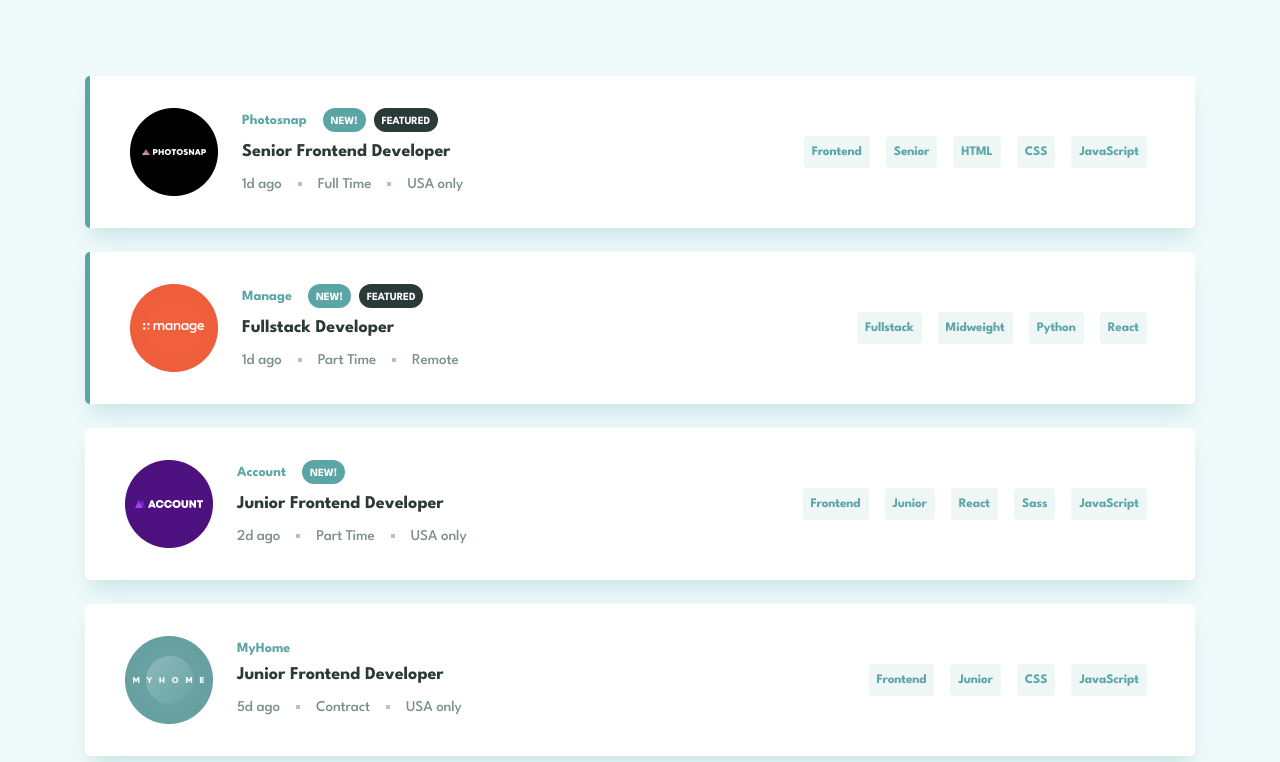
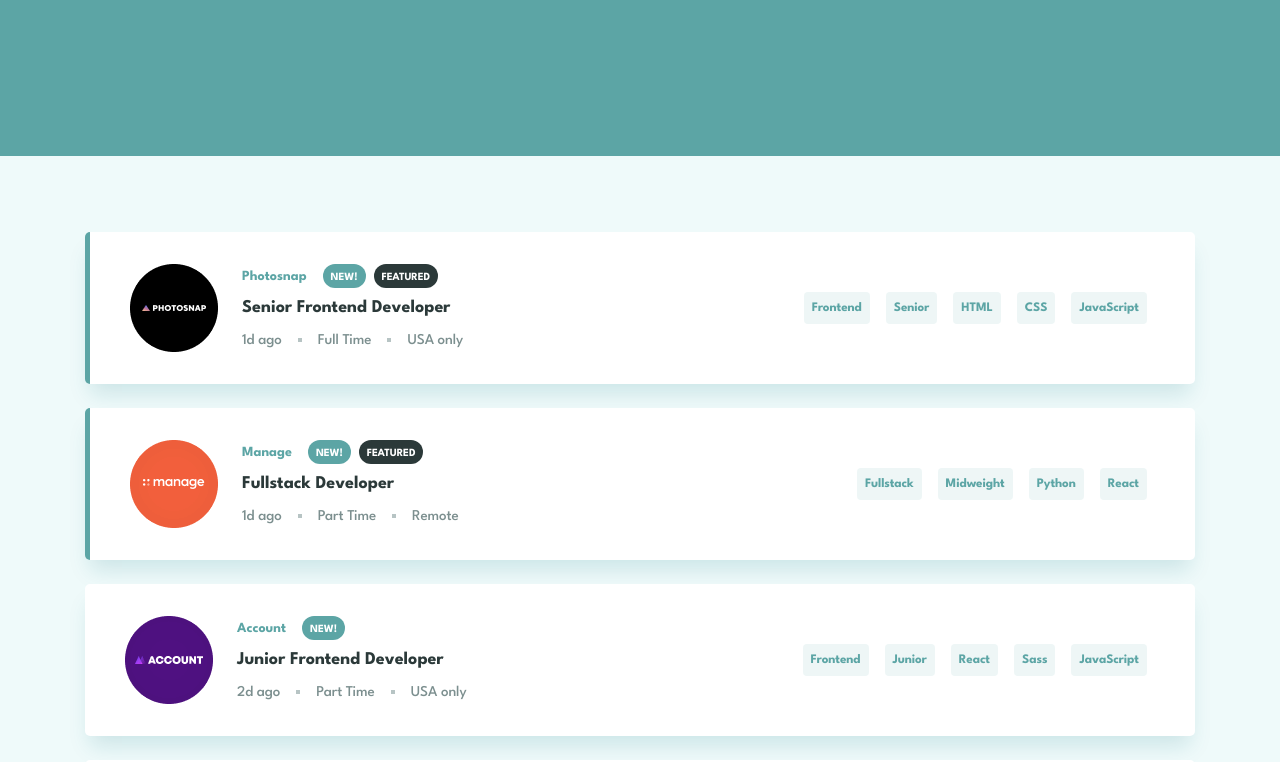
Before and after one commit to OtabekValiboyev/Job-listing, a plain HTML site: page index.html in a window 1280 px wide. Shown: the top 762 px of the page. Drawn offline with Linux system fonts and the light colour scheme.

Commit message:
add class job-title to text-transform: upperceys

```diff
--- a/css/style.css
+++ b/css/style.css
@@ -45,9 +45,9 @@ img {
 
 /* HEADER  */
 .site-header {
-  height: 100%;
+  flex-shrink: 0;
   background-color: #5ca5a5;
-  max-height: 156px;
+  height: 156px;
 }
 
 
@@ -165,6 +165,7 @@ img {
   font-style: normal;
   font-weight: 700;
   line-height: 24px;
+  text-transform: capitalize;
 }
 
 .item-left-inner-bottom {
```
